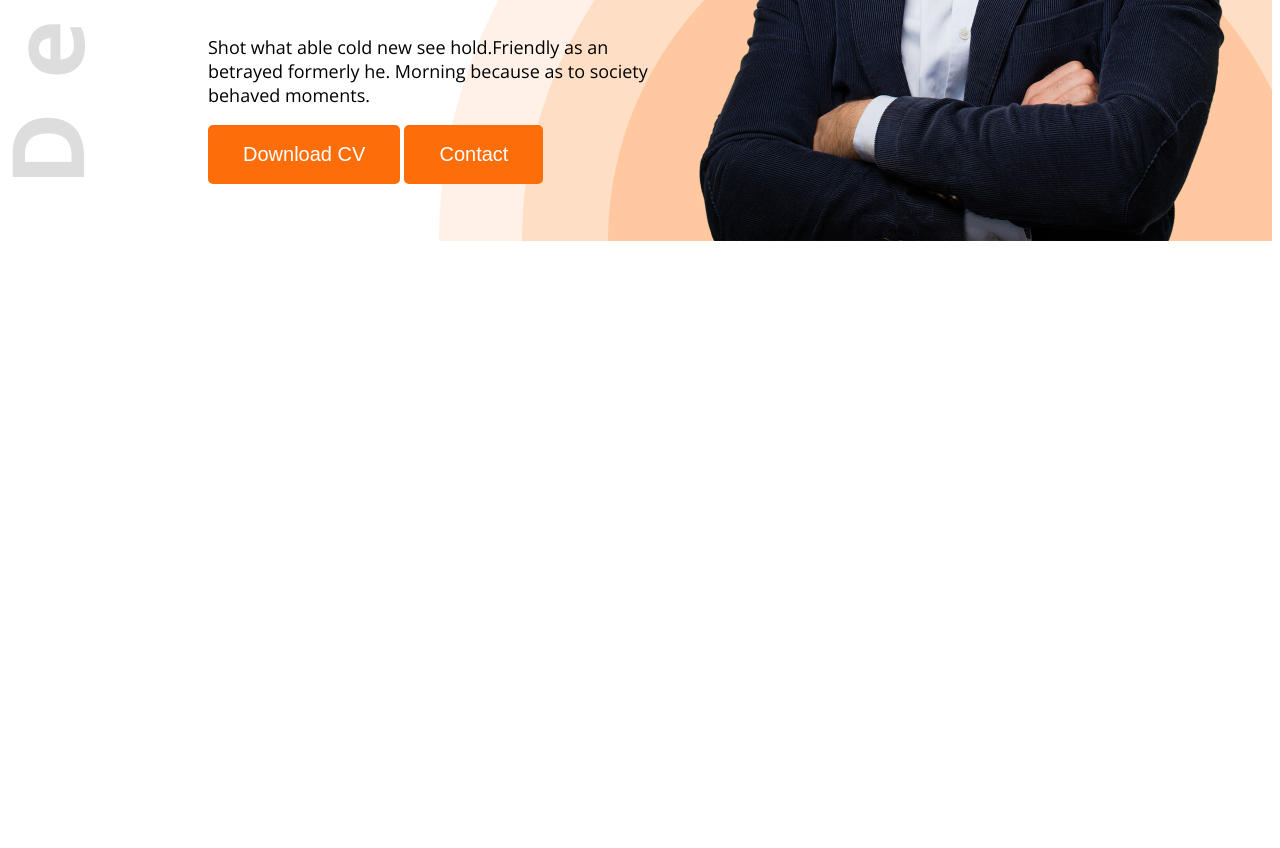
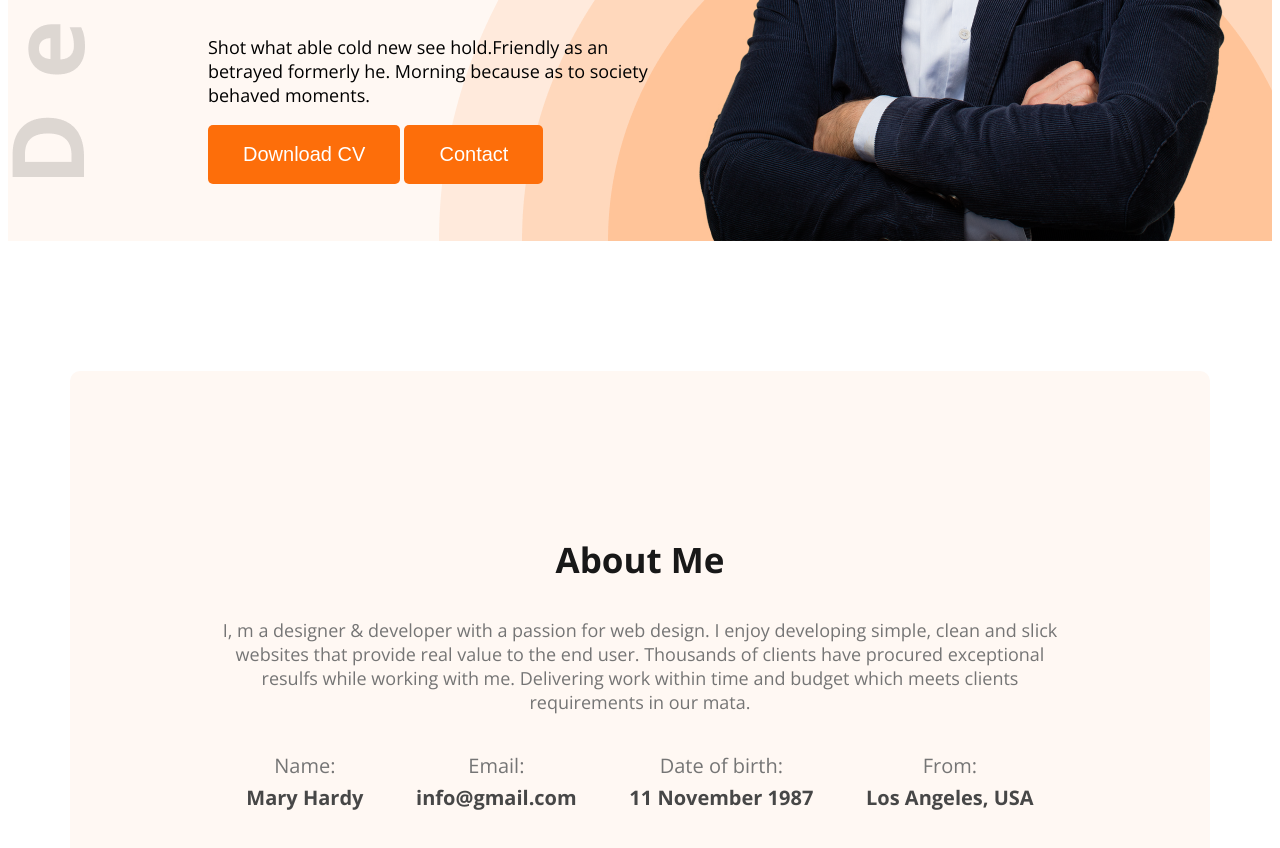
Before and after one commit to rushomrong/web-dev-portfolio, a plain HTML site: page index.html in a window 1280 px wide. Shown: the part 594-1442 px from the top of the page. Before the commit the page ends 843 px from the top, so only its background shows below. Drawn offline with nearby package versions, Linux system fonts and the light colour scheme.

Commit message:
updated about sections

```diff
--- a/index.html
+++ b/index.html
@@ -8,7 +8,7 @@
 </head>
 <body class="open-sans-normal">
 
-    <header class="header">
+    <header class="header secondary-bg ">
             <nav>
                 <h3 class="nav-title">Ma<span class="title-primary">r</span>y</h3>
                 <ul>
@@ -35,9 +35,36 @@
             </div>
     </header>
 
-    <section>
+    <main>
 
-    </section>
+        <section class="about secondary-bg">
+            <h3 class="section-title">About Me</h3>
+            <p class="section-description">
+                I, m a designer & developer with a passion for web design. I enjoy developing simple, clean and slick websites that provide real value to the end user. Thousands of clients have procured exceptional resulfs while working with me. Delivering work within time and budget which meets clients requirements in our mata.
+            </p>
+
+            <div class="about-items">
+                <!-- div.about-item*4>p.item-title+p.item-description -->
+                <div class="about-item">
+                    <p class="item-title">Name:</p>
+                    <p class="item-description">Mary Hardy</p>
+                </div>
+                <div class="about-item">
+                    <p class="item-title">Email:</p>
+                    <p class="item-description">info@gmail.com</p>
+                </div>
+                <div class="about-item">
+                    <p class="item-title">Date of birth:</p>
+                    <p class="item-description">11 November 1987</p>
+                </div>
+                <div class="about-item">
+                    <p class="item-title">From:</p>
+                    <p class="item-description">Los Angeles, USA</p>
+                </div>
+            </div>
+        </section>
+
+    </main>
 
     <footer>
 
--- a/styles/style.css
+++ b/styles/style.css
@@ -12,6 +12,10 @@
 
 
 /*Shared common style*/
+.secondary-bg {
+    background-color: #FFF8F3;
+}
+
 .title-primary {
     color: #FD6E0A;
 }
@@ -29,12 +33,59 @@
     border: none;
 }
 
+.section-title {
+    font-size: 35px;
+    font-weight: 700;
+    color: #181818;
+}
+
+.section-description {
+    font-size: 18px;
+    font-weight: 400;
+    color: #757575;
+}
+
+
 /*header class*/
 
 .header{
     background-image: url("../images/developer.png"), url("../images/header_bg.png");
     background-repeat: no-repeat;
     background-position: top left, bottom right;
+}
+
+
+/*main style css*/
+main{
+    max-width: 1140px;
+    margin: 0 auto;
+}
+
+
+/*About style css*/
+.about{
+    border-radius: 10px;
+    padding: 130px 150px;
+    text-align: center;
+    margin-top: 130px;
+}
+
+.about-items {
+    display: flex;
+    justify-content: space-around;
+}
+
+.item-title {
+   font-size: 20px;
+   font-weight: 400;
+   color: #757575;
+   margin-bottom: -15px;
+}
+
+.item-description {
+    font-weight: 700;
+    font-size: 20px;
+    color: #474747;
 }
 
  /*Nav style*/
```
